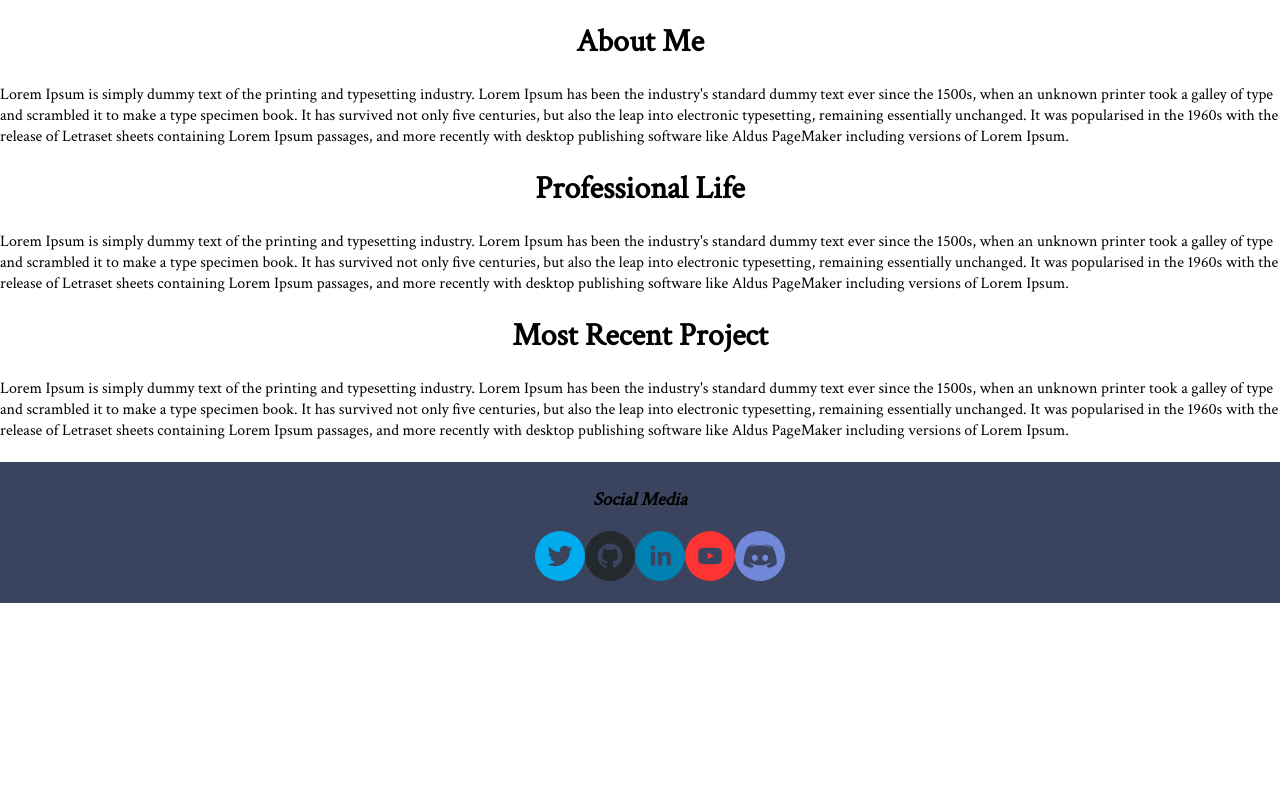
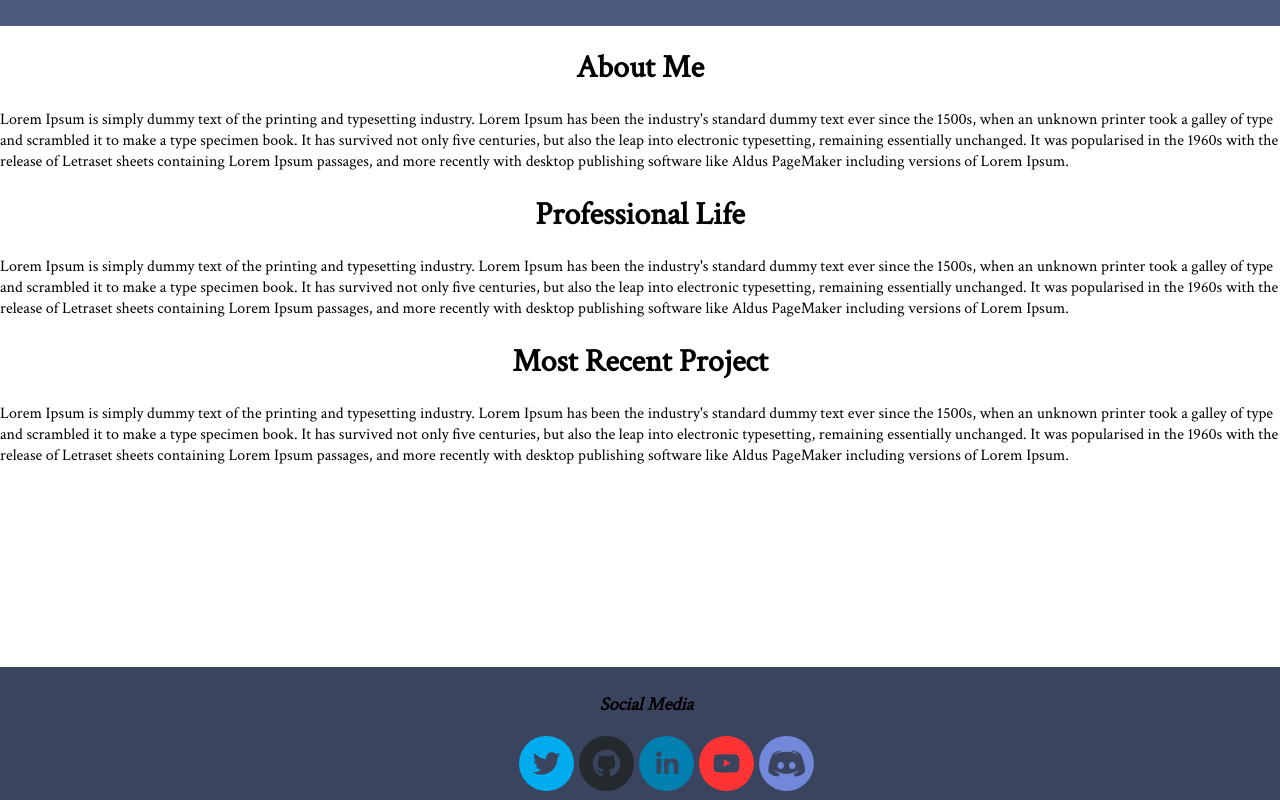
Before and after one commit to vilarj/React_App, a React (Create React App) app in the folder web/: page / in a window 1280 px wide. Built offline with nearby package versions, Linux system fonts and the light colour scheme.

Commit message:
Footer...

```diff
--- a/web/src/App.css
+++ b/web/src/App.css
@@ -12,8 +12,22 @@ h1 {
   color: white,
 }
 
+.HEADER {
+  background-color: #4b597e;
+  padding: 1%;
+  color: white;
+}
+
 .FOOTER {
   background-color: #3a445f;
   padding: 0.5%;
   text-align: center;
+  position: absolute;
+  bottom: 0;
+  width: 100%;
+  height: 15%;
 }
+
+a {
+  padding: 0.2%;
+}
--- a/web/src/App.js
+++ b/web/src/App.js
@@ -18,6 +18,15 @@ class Header extends React.Component {
   render() {
       return (
         <div className="HEADER">
+        </div>
+      )
+  }
+}
+
+class Body extends React.Component {
+  render () {
+    return (
+      <div className="BODY">
         <h1>About Me</h1>
         <p>
         Lorem Ipsum is simply dummy text of the printing and typesetting industry. Lorem Ipsum has been the industry's standard dummy text ever since the 1500s, when an unknown printer took a galley of type and scrambled it to make a type specimen book. It has survived not only five centuries, but also the leap into electronic typesetting, remaining essentially unchanged. It was popularised in the 1960s with the release of Letraset sheets containing Lorem Ipsum passages, and more recently with desktop publishing software like Aldus PageMaker including versions of Lorem Ipsum.
@@ -32,16 +41,6 @@ class Header extends React.Component {
         <p>
         Lorem Ipsum is simply dummy text of the printing and typesetting industry. Lorem Ipsum has been the industry's standard dummy text ever since the 1500s, when an unknown printer took a galley of type and scrambled it to make a type specimen book. It has survived not only five centuries, but also the leap into electronic typesetting, remaining essentially unchanged. It was popularised in the 1960s with the release of Letraset sheets containing Lorem Ipsum passages, and more recently with desktop publishing software like Aldus PageMaker including versions of Lorem Ipsum.
         </p>
-        </div>
-      )
-  }
-}
-
-class Body extends React.Component {
-  render () {
-    return (
-      <div className="BODY">
-        <h1></h1>
       </div>
     )
   }
```
